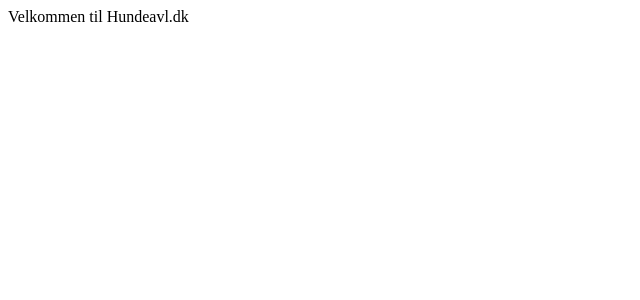
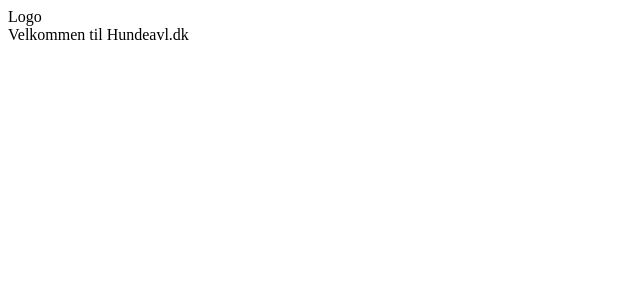
Before and after one commit to hjemmesidekongen/hundeavl.frontend, a Next.js app: page / in a window 1280 px wide. Shown: the top 300 px of the page, without its empty margins (0-640 px from the left). Built offline with nearby package versions, Linux system fonts and the light colour scheme.

Commit message:
Add layout wrapper

```diff
--- /dev/null
+++ b/components/Layout.js
@@ -0,0 +1,16 @@
+import React from 'react';
+
+import Header from './Header';
+import Footer from './Footer';
+
+const Layout = ({ children }) => (
+  <div>
+    <Header />
+
+    {children}
+
+    <Footer />
+  </div>
+);
+
+export default Layout;
--- a/pages/_app.js
+++ b/pages/_app.js
@@ -1,5 +1,12 @@
-import Header from '../components/Header';
+import React from 'react';
 
-const MyApp = ({ Component, pageProps }) => <Component {...pageProps} />;
+import Layout from '../components/Layout';
+
+// eslint-disable-next-line react/prop-types
+const MyApp = ({ Component, pageProps }) => (
+  <Layout>
+    <Component {...pageProps} />
+  </Layout>
+);
 
 export default MyApp;
```
